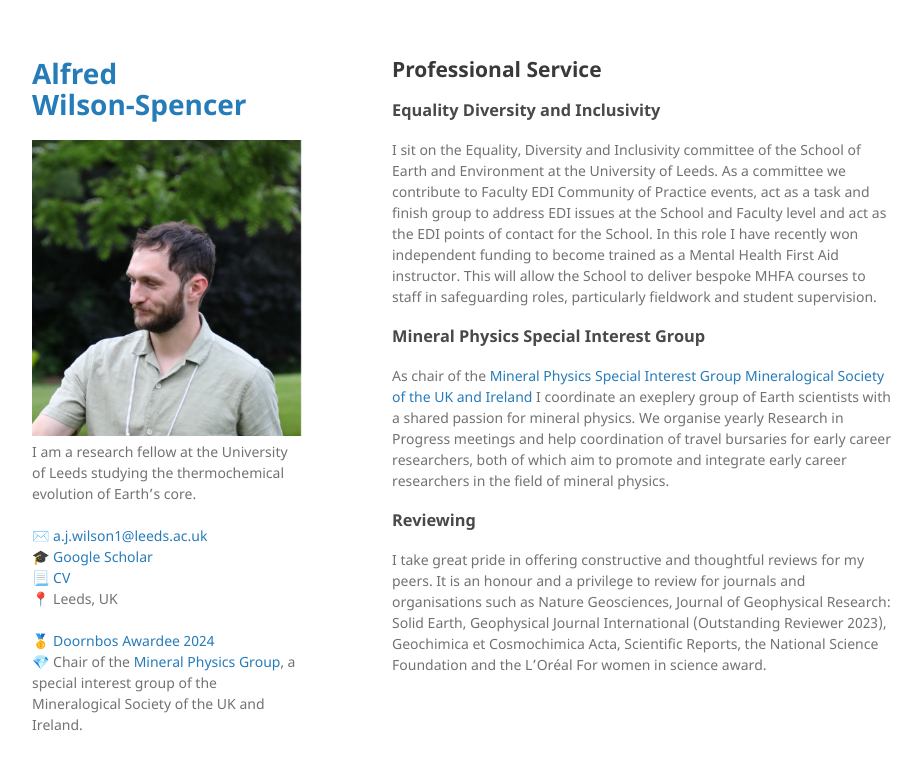
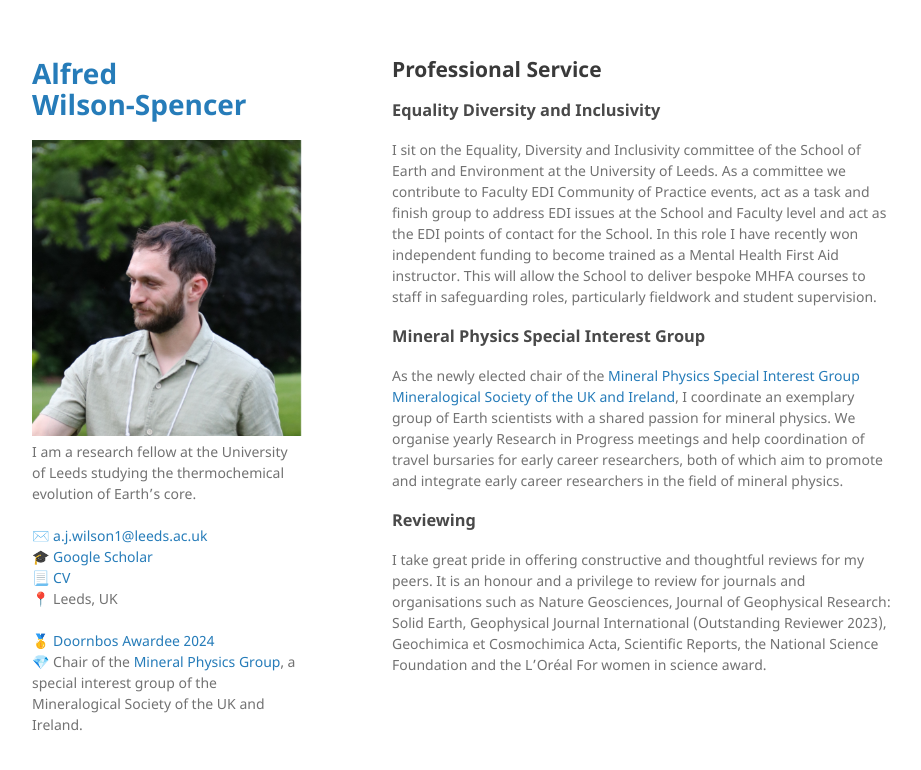
Before and after one commit to Fwilson93/Portfolio, a Jekyll site: the page built from professional-service.md, in a window 1280 px wide. Shown: the top 770 px of the page, without its empty margins (178-1099 px from the left). Built offline with Jekyll 4.4.1, drawn with Linux system fonts in a browser that asks for light colours; our own code applies the rules of GitHub Pages for plain Markdown files.

Commit message:
Update professional-service.md

```diff
--- a/professional-service.md
+++ b/professional-service.md
@@ -6,7 +6,7 @@ layout: default
 I sit on the Equality, Diversity and Inclusivity committee of the School of Earth and Environment at the University of Leeds. As a committee we contribute to Faculty EDI Community of Practice events, act as a task and finish group to address EDI issues at the School and Faculty level and act as the EDI points of contact for the School. In this role I have recently won independent funding to become trained as a Mental Health First Aid instructor. This will allow the School to deliver bespoke MHFA courses to staff in safeguarding roles, particularly fieldwork and student supervision.
 
 ### Mineral Physics Special Interest Group
-As chair of the <a href="https://www.minersoc.org/mpg.html"> Mineral Physics Special Interest Group Mineralogical Society of the UK and Ireland</a> I coordinate an exeplery group of Earth scientists with a shared passion for mineral physics. We organise yearly Research in Progress meetings and help coordination of travel bursaries for early career researchers, both of which aim to promote and integrate early career researchers in the field of mineral physics.
+As the newly elected chair of the <a href="https://www.minersoc.org/mpg.html"> Mineral Physics Special Interest Group Mineralogical Society of the UK and Ireland</a>, I coordinate an exemplary group of Earth scientists with a shared passion for mineral physics. We organise yearly Research in Progress meetings and help coordination of travel bursaries for early career researchers, both of which aim to promote and integrate early career researchers in the field of mineral physics.
 
 ### Reviewing
 I take great pride in offering constructive and thoughtful reviews for my peers. It is an honour and a privilege to review for journals and organisations such as Nature Geosciences, Journal of Geophysical Research: Solid Earth, Geophysical Journal International (Outstanding Reviewer 2023), Geochimica et Cosmochimica Acta, Scientific Reports, the National Science Foundation and the L’Oréal For women in science award.
```
